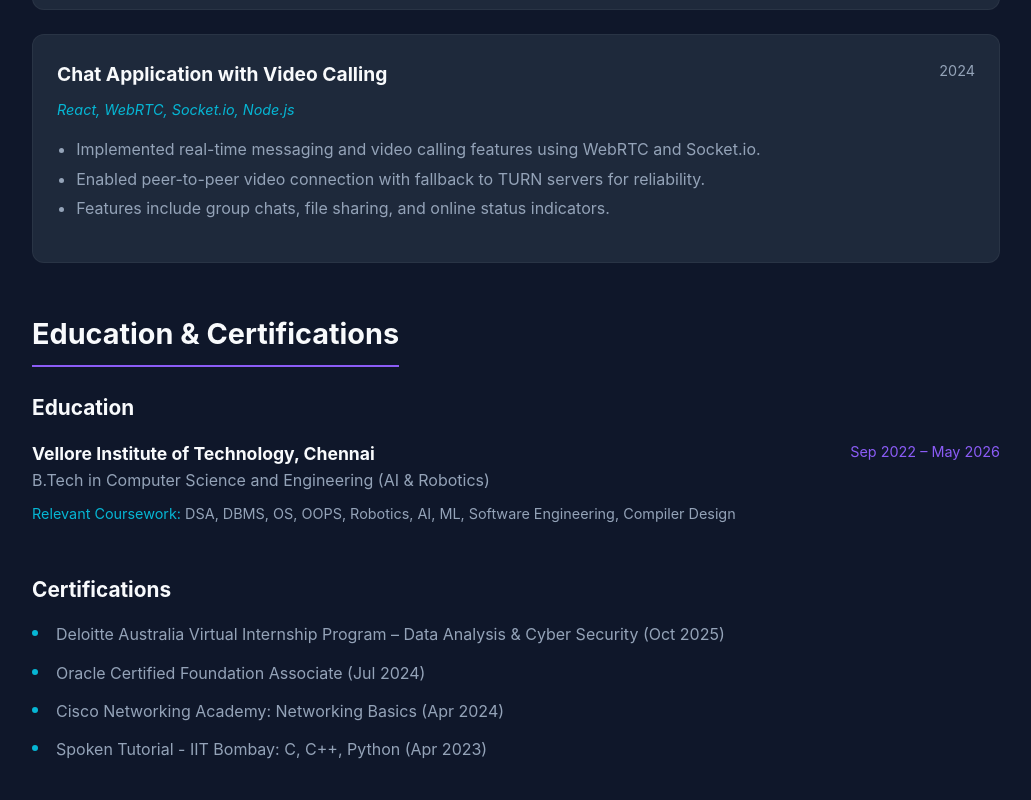
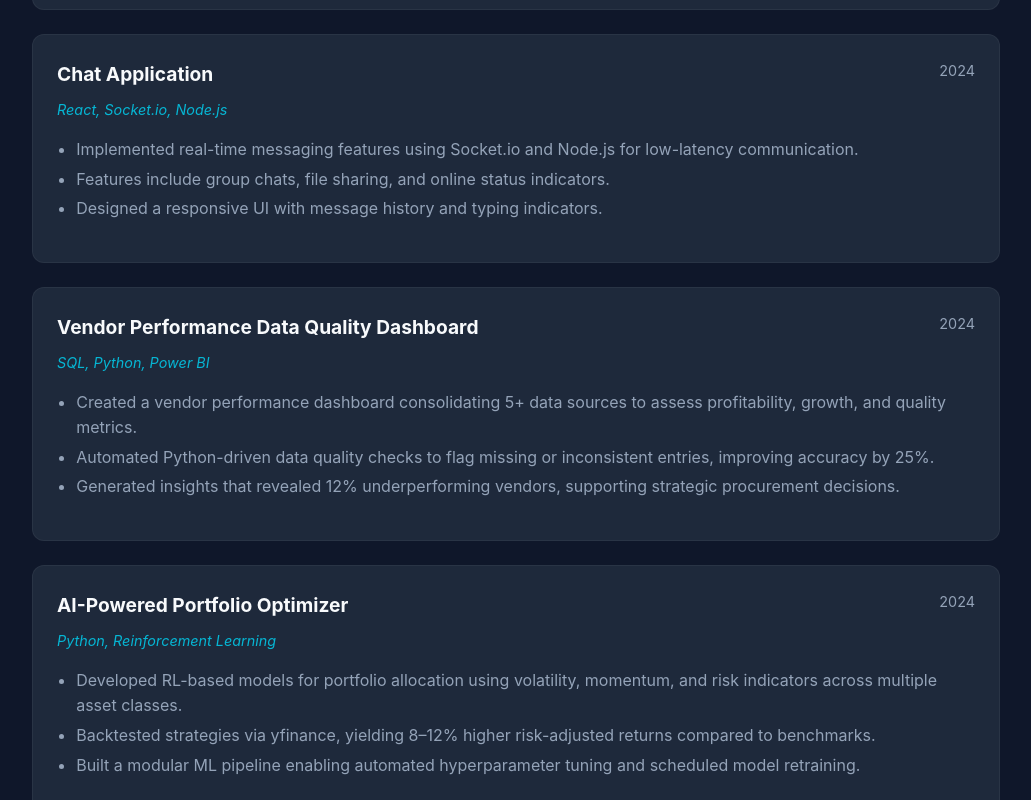
Before and after one commit to PreetiPatra16/Resume, a React (Vite) app: page / in a window 1280 px wide. Shown: the part 3360-4160 px from the top of the page, without its empty margins (124-1155 px from the left). Built offline with nearby package versions, Linux system fonts and the light colour scheme.

Commit message:
Update Chat App to remove video calling and add new Data/AI projects

```diff
--- a/src/data/resumeData.js
+++ b/src/data/resumeData.js
@@ -110,13 +110,33 @@ export const resumeData = {
       ]
     },
     {
-      title: "Chat Application with Video Calling",
-      tech: "React, WebRTC, Socket.io, Node.js",
+      title: "Chat Application",
+      tech: "React, Socket.io, Node.js",
       year: "2024",
       points: [
-        "Implemented real-time messaging and video calling features using WebRTC and Socket.io.",
-        "Enabled peer-to-peer video connection with fallback to TURN servers for reliability.",
-        "Features include group chats, file sharing, and online status indicators."
+        "Implemented real-time messaging features using Socket.io and Node.js for low-latency communication.",
+        "Features include group chats, file sharing, and online status indicators.",
+        "Designed a responsive UI with message history and typing indicators."
+      ]
+    },
+    {
+      title: "Vendor Performance Data Quality Dashboard",
+      tech: "SQL, Python, Power BI",
+      year: "2024",
+      points: [
+        "Created a vendor performance dashboard consolidating 5+ data sources to assess profitability, growth, and quality metrics.",
+        "Automated Python-driven data quality checks to flag missing or inconsistent entries, improving accuracy by 25%.",
+        "Generated insights that revealed 12% underperforming vendors, supporting strategic procurement decisions."
+      ]
+    },
+    {
+      title: "AI-Powered Portfolio Optimizer",
+      tech: "Python, Reinforcement Learning",
+      year: "2024",
+      points: [
+        "Developed RL-based models for portfolio allocation using volatility, momentum, and risk indicators across multiple asset classes.",
+        "Backtested strategies via yfinance, yielding 8–12% higher risk-adjusted returns compared to benchmarks.",
+        "Built a modular ML pipeline enabling automated hyperparameter tuning and scheduled model retraining."
       ]
     }
   ],
```
